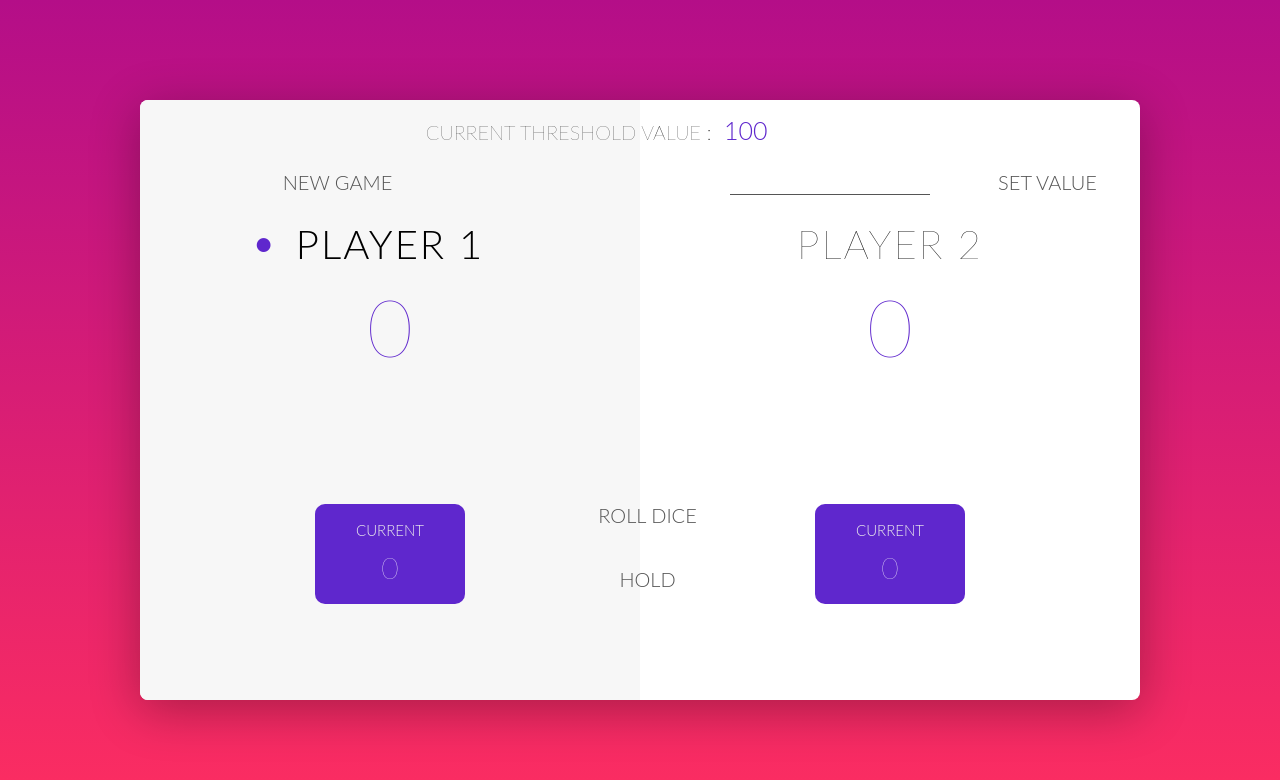
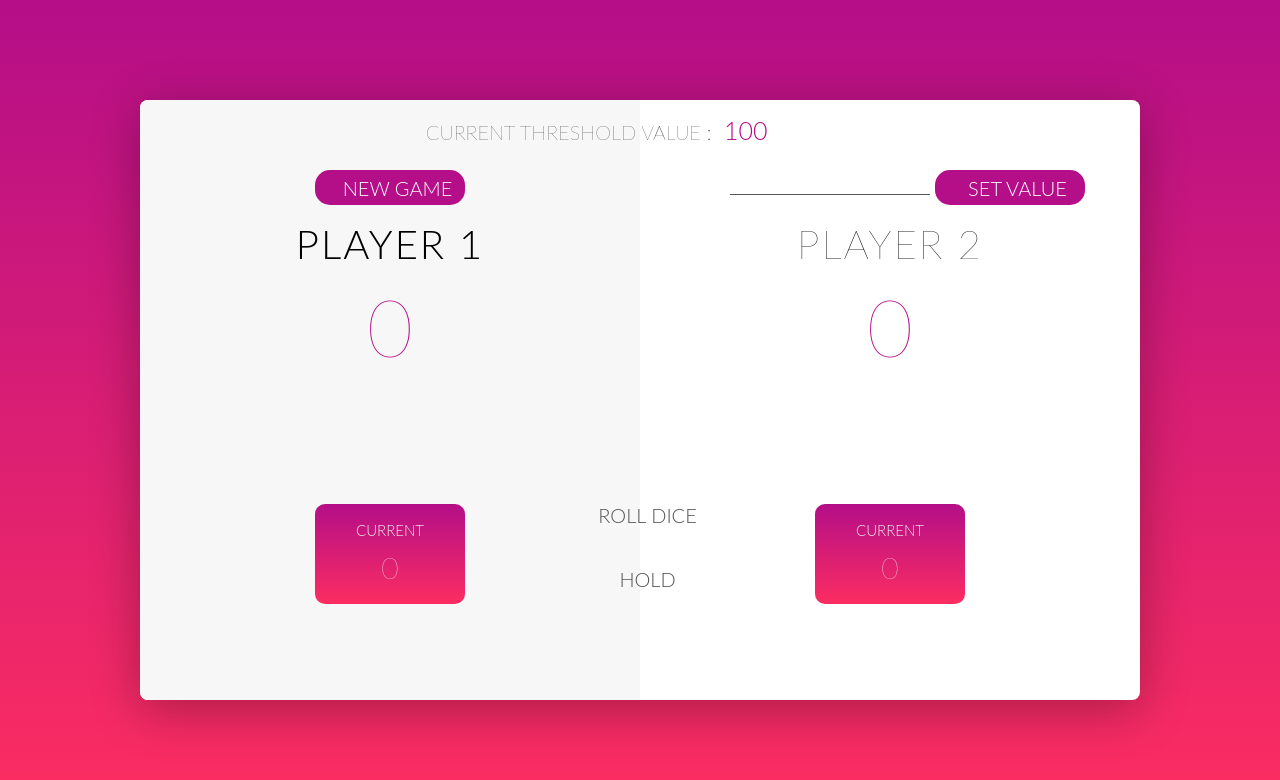
Before and after one commit to Praizbenzy/Javascript_Milestone, a plain HTML site: page Pig_game/index.html in a window 1280 px wide. Drawn offline with Linux system fonts and the light colour scheme.

Commit message:
changes made

```diff
--- a/Pig_game/style.css
+++ b/Pig_game/style.css
@@ -32,7 +32,7 @@ h1{
     font-weight: 100;
 }
 .thresh-score{
-    color: #5f27cd;
+    color:  #b40e88;
     font-size: 25px;
     margin-top: 15px;
     position: absolute;
@@ -66,14 +66,14 @@ input[type=number]::-webkit-outer-spin-button {
     padding: 100px;
 }
 
-.input-value:focus{ border-color: #5f27cd; }
+.input-value:focus{ border-color:  #b40e88; }
 .input-value::placeholder{font-size: 13px; font-weight: 300;}
 .input-value{
     font-family: Lato;
     text-align: center;
     font-weight: 700;
     width: 200px;
-    color: #5f27cd;
+    color:  #b40e88;
     height: 30px;
     font-size: 15px;
     position: absolute;
@@ -84,9 +84,6 @@ input[type=number]::-webkit-outer-spin-button {
     border-bottom: 1px solid #555;
 }
 
-/**********************************************
-*** PLAYERS
-**********************************************/
 
 .player-name {
     font-size: 40px;
@@ -101,7 +98,7 @@ input[type=number]::-webkit-outer-spin-button {
 .player-score {
     font-size: 80px;
     font-weight: 100;
-    color: #5f27cd;
+    color:  #b40e88;
     margin-bottom: 130px;
 }
 
@@ -109,16 +106,18 @@ input[type=number]::-webkit-outer-spin-button {
 .active .player-name { font-weight: 300; }
 
 .active .player-name::after {
-    content: "\2022";
     font-size: 47px;
     position: absolute;
-    color: #5f27cd;
+    color: #b40e88  ;
     top: -7px;
     left: 10px;
 }
 
 .player-current-box {
-    background-color: #5f27cd;
+    background: linear-gradient(
+        #b40e88,
+        #fc2d61
+    ) ;
     border-radius: 10px;
     color: #fff;
     width: 50%;
@@ -166,7 +165,7 @@ button:focus,
 }
 
 i {
-    color: #5f27cd;
+    color: #111111;
     display: inline-block;
     margin-right: 15px;
     font-size: 32px;
@@ -176,10 +175,31 @@ i {
     transition: margin 0.3s;
 }
 
-.btn-new { left:19%; top: 70px;}
+.btn-new {
+    left:25%;
+    top: 70px;
+    background-color:  #b40e88;
+    color: #fff;
+    padding: 0;
+    margin: 0;
+    height: 35px;
+    width: 150px;
+    border-radius: 15px;
+}
 .btn-roll { top: 403px;}
 .btn-hold { top: 467px;}
-.btn-set-value{left: 90%; top: 70px;}
+
+.btn-set-value{
+    left: 87%;
+    top: 70px;
+    background-color:  #b40e88;
+    color: #fff;
+    padding: 0;
+    margin: 0;
+    height: 35px;
+    width: 150px;
+    border-radius: 15px;
+}
 
 .dice {
     position: absolute;
```
